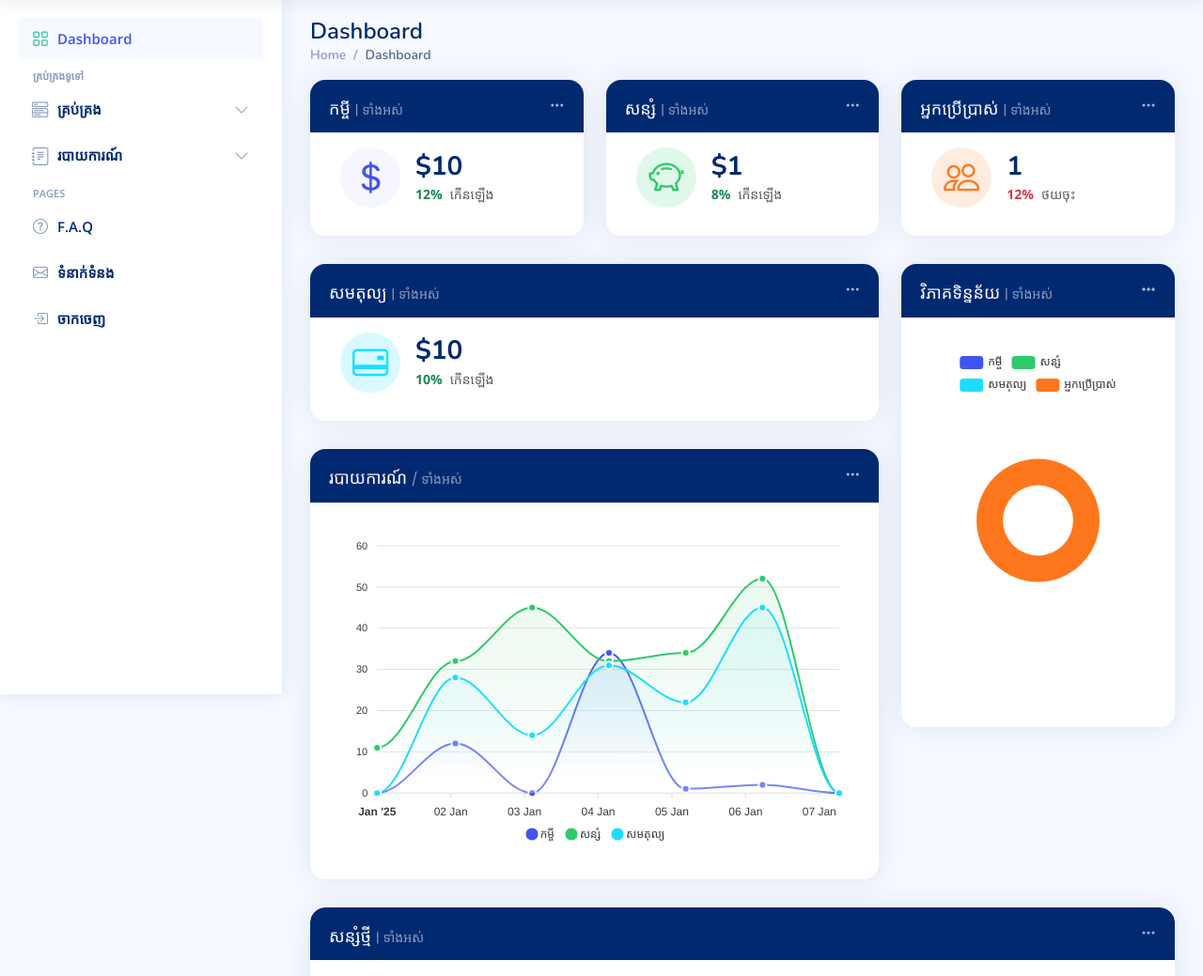
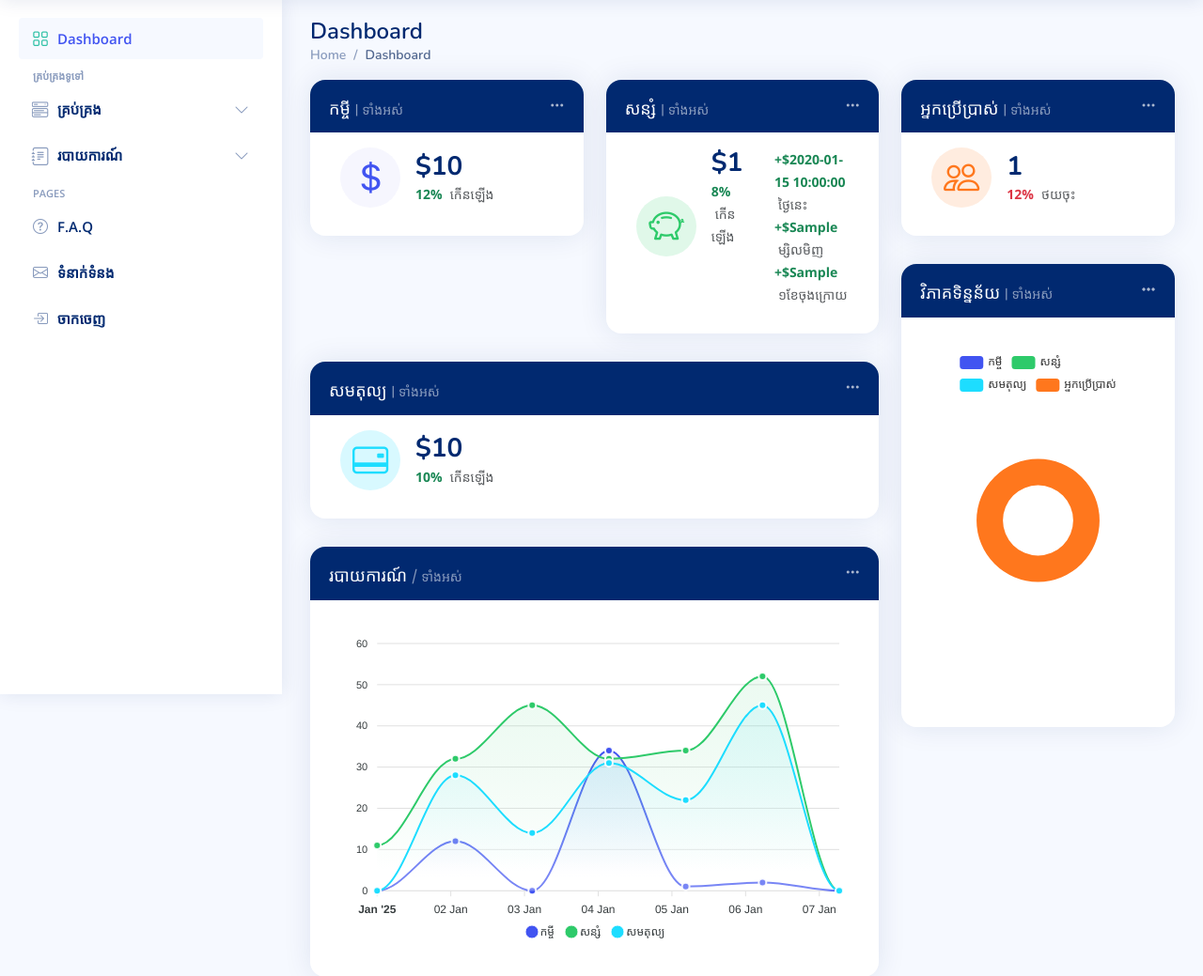
Before and after one commit to sambathreasmey/saving-helper-system, a Flask app: template templates/index.html in a window 1280 px wide. Shown: the part 61-1100 px from the top of the page at 94% size. Run offline with Flask 3, Linux system fonts and the light colour scheme; the template is opened without the code that fills it: most values are stand-ins (such as "Sample title", 1, 10 or a date in 2020); data that the repository does not hold is empty; some libraries are stand-ins or nearby versions.

Commit message:
format currency

```diff
--- a/templates/index.html
+++ b/templates/index.html
@@ -78,10 +78,22 @@
                     <div class="card-icon rounded-circle d-flex align-items-center justify-content-center">
                       <i class="bi bi-piggy-bank animated-icon"></i>
                     </div>
-                    <div class="ps-3">
-                      <h6>${{ dashboard.total_saving_deposit }}</h6>
-                      <span class="text-success small pt-1 fw-bold">8%</span> <span class="text-muted small pt-2 ps-1">កើនឡើង</span>
-
+                    <div class="d-flex justify-content-between">
+                      <div class="ps-3">
+                        <h6>${{ dashboard.total_saving_deposit }}</h6>
+                        <span class="text-success small pt-1 fw-bold">8%</span> <span class="text-muted small pt-2 ps-1">កើនឡើង</span>
+                      </div>
+                      <div class="ps-3 ">
+                        <div class="ps-3 ">
+                          <span class="text-success small pt-1 fw-bold">+${{ dashboard.saving_today }}</span> <span class="text-muted small pt-2 ps-1">ថ្ងៃនេះ</span>
+                        </div>
+                        <div class="ps-3 ">
+                          <span class="text-success small pt-1 fw-bold">+${{ dashboard.saving_yesterday }}</span> <span class="text-muted small pt-2 ps-1">ម្សិលមិញ</span>
+                        </div>
+                        <div class="ps-3 ">
+                          <span class="text-success small pt-1 fw-bold">+${{ dashboard.saving_this_month }}</span> <span class="text-muted small pt-2 ps-1">១ខែចុងក្រោយ</span>
+                        </div>
+                      </div>
                     </div>
                   </div>
                 </div>
```
